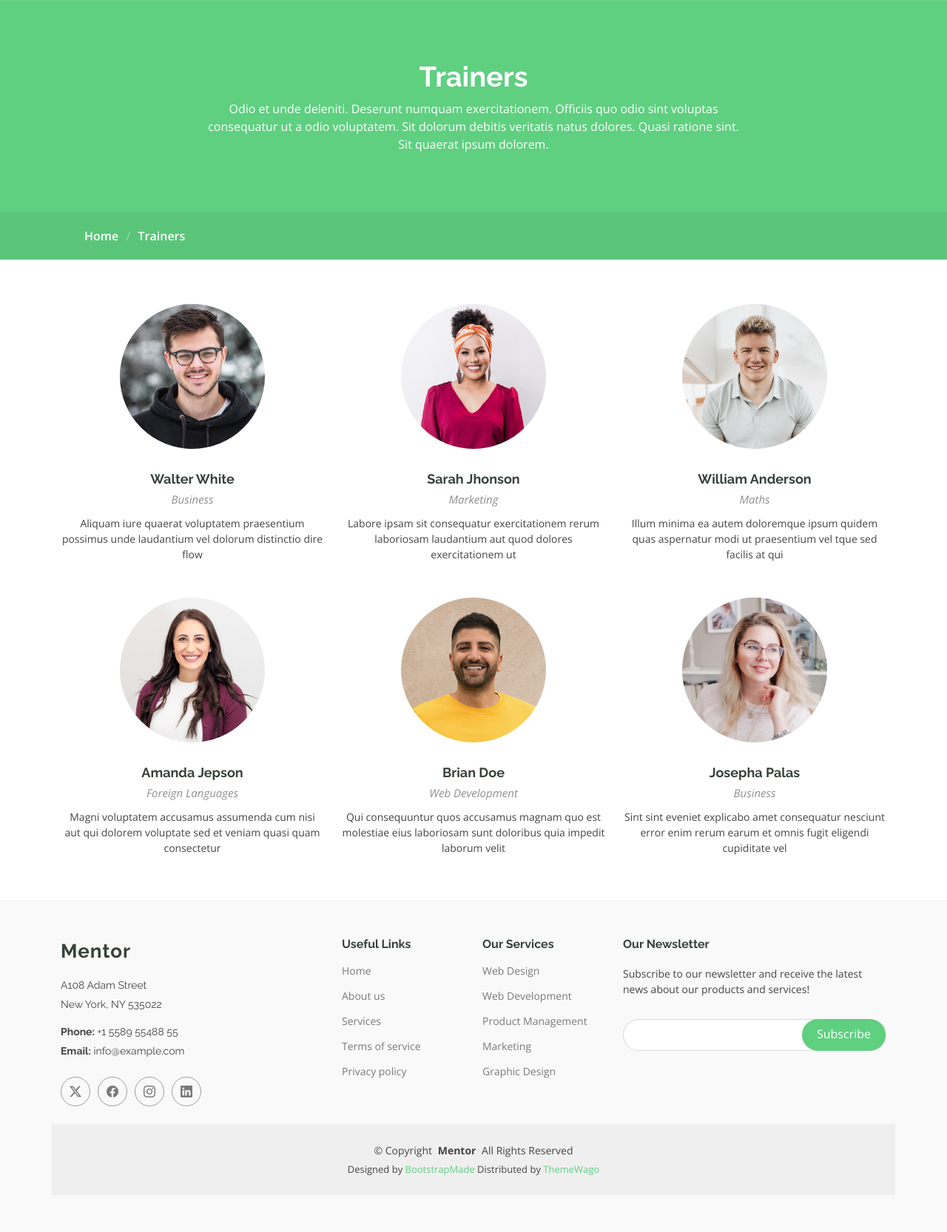
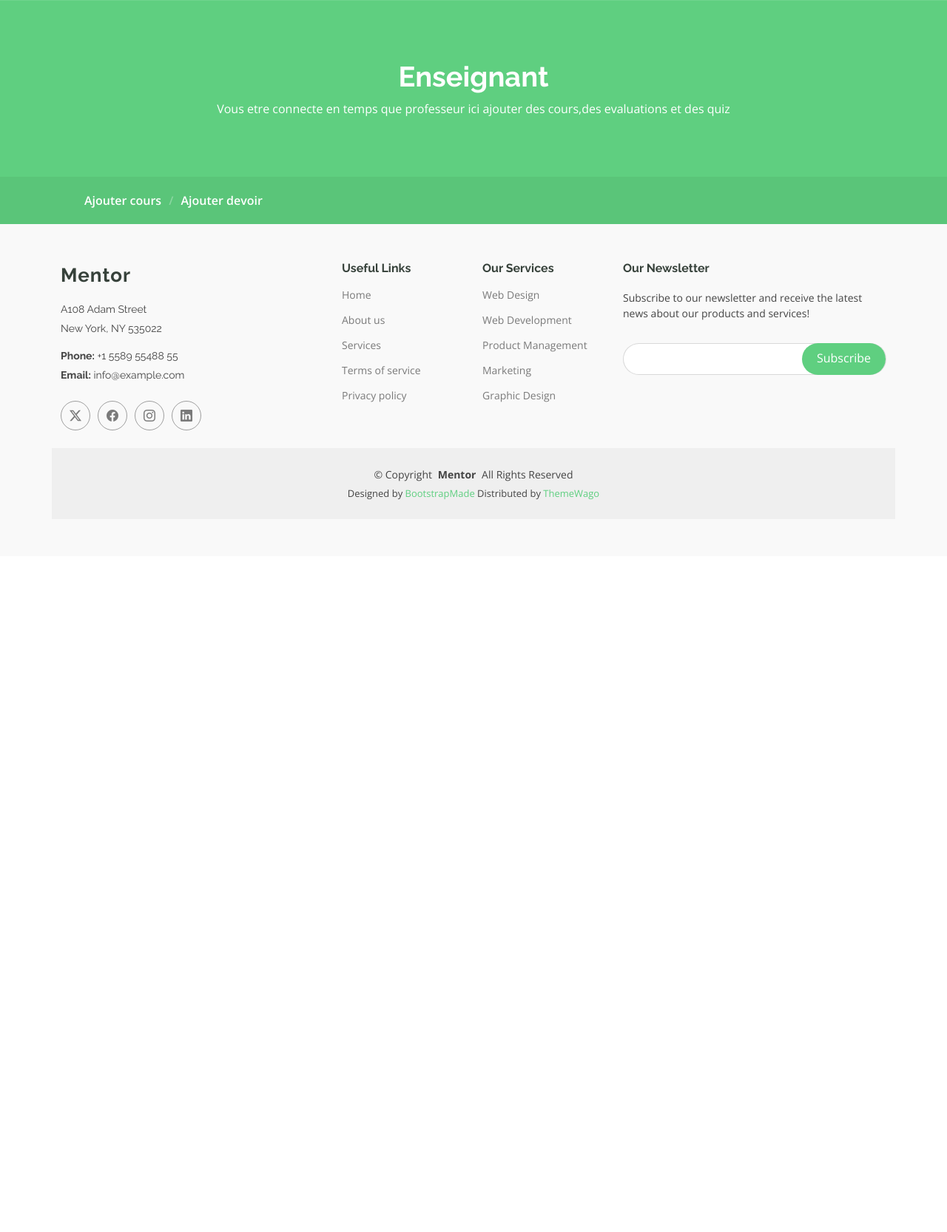
Before and after one commit to EmmanuelTAHI/django_online_school, a Django app: page /trainers/ in a window 1280 px wide. Shown: the part 90-1756 px from the top of the page at 74% size. After the commit the page ends 792 px from the top, so only its background shows below. Run offline with Django 5.2, Linux system fonts and the light colour scheme; some libraries are stand-ins or nearby versions.

Commit message:
Ajoute de professeur

```diff
--- a/projet/online_school/templates/online_school/trainers.html
+++ b/projet/online_school/templates/online_school/trainers.html
@@ -10,8 +10,8 @@
         <div class="container">
           <div class="row d-flex justify-content-center text-center">
             <div class="col-lg-8">
-              <h1>Trainers</h1>
-              <p class="mb-0">Odio et unde deleniti. Deserunt numquam exercitationem. Officiis quo odio sint voluptas consequatur ut a odio voluptatem. Sit dolorum debitis veritatis natus dolores. Quasi ratione sint. Sit quaerat ipsum dolorem.</p>
+              <h1>Enseignant</h1>
+              <p class="mb-0">Vous etre connecte en temps que professeur ici ajouter des cours,des evaluations et des quiz</p>
             </div>
           </div>
         </div>
@@ -19,127 +19,15 @@
       <nav class="breadcrumbs">
         <div class="container">
           <ol>
-            <li><a href="{% url 'index' %}">Home</a></li>
-            <li class="current">Trainers</li>
+            <li><a href="{% url 'ajouter.html' %}">Ajouter cours</a></li>
+            <li><a href="{% url 'ajouter.html' %}">Ajouter devoir</a></li>
+
           </ol>
         </div>
       </nav>
     </div><!-- End Page Title -->
 
-    <!-- Trainers Section -->
-    <section id="trainers" class="section trainers">
-
-      <div class="container">
-
-        <div class="row gy-5">
-
-          <div class="col-lg-4 col-md-6 member" data-aos="fade-up" data-aos-delay="100">
-            <div class="member-img">
-              <img src="{% static 'assets/img/team/team-1.jpg' %}" class="img-fluid" alt="">
-              <div class="social">
-                <a href="#"><i class="bi bi-twitter-x"></i></a>
-                <a href="#"><i class="bi bi-facebook"></i></a>
-                <a href="#"><i class="bi bi-instagram"></i></a>
-                <a href="#"><i class="bi bi-linkedin"></i></a>
-              </div>
-            </div>
-            <div class="member-info text-center">
-              <h4>Walter White</h4>
-              <span>Business</span>
-              <p>Aliquam iure quaerat voluptatem praesentium possimus unde laudantium vel dolorum distinctio dire flow</p>
-            </div>
-          </div><!-- End Team Member -->
-
-          <div class="col-lg-4 col-md-6 member" data-aos="fade-up" data-aos-delay="200">
-            <div class="member-img">
-              <img src="{% static 'assets/img/team/team-2.jpg' %}" class="img-fluid" alt="">
-              <div class="social">
-                <a href="#"><i class="bi bi-twitter-x"></i></a>
-                <a href="#"><i class="bi bi-facebook"></i></a>
-                <a href="#"><i class="bi bi-instagram"></i></a>
-                <a href="#"><i class="bi bi-linkedin"></i></a>
-              </div>
-            </div>
-            <div class="member-info text-center">
-              <h4>Sarah Jhonson</h4>
-              <span>Marketing</span>
-              <p>Labore ipsam sit consequatur exercitationem rerum laboriosam laudantium aut quod dolores exercitationem ut</p>
-            </div>
-          </div><!-- End Team Member -->
-
-          <div class="col-lg-4 col-md-6 member" data-aos="fade-up" data-aos-delay="300">
-            <div class="member-img">
-              <img src="{% static 'assets/img/team/team-3.jpg' %}" class="img-fluid" alt="">
-              <div class="social">
-                <a href="#"><i class="bi bi-twitter-x"></i></a>
-                <a href="#"><i class="bi bi-facebook"></i></a>
-                <a href="#"><i class="bi bi-instagram"></i></a>
-                <a href="#"><i class="bi bi-linkedin"></i></a>
-              </div>
-            </div>
-            <div class="member-info text-center">
-              <h4>William Anderson</h4>
-              <span>Maths</span>
-              <p>Illum minima ea autem doloremque ipsum quidem quas aspernatur modi ut praesentium vel tque sed facilis at qui</p>
-            </div>
-          </div><!-- End Team Member -->
-
-          <div class="col-lg-4 col-md-6 member" data-aos="fade-up" data-aos-delay="400">
-            <div class="member-img">
-              <img src="{% static 'assets/img/team/team-4.jpg' %}" class="img-fluid" alt="">
-              <div class="social">
-                <a href="#"><i class="bi bi-twitter-x"></i></a>
-                <a href="#"><i class="bi bi-facebook"></i></a>
-                <a href="#"><i class="bi bi-instagram"></i></a>
-                <a href="#"><i class="bi bi-linkedin"></i></a>
-              </div>
-            </div>
-            <div class="member-info text-center">
-              <h4>Amanda Jepson</h4>
-              <span>Foreign Languages</span>
-              <p>Magni voluptatem accusamus assumenda cum nisi aut qui dolorem voluptate sed et veniam quasi quam consectetur</p>
-            </div>
-          </div><!-- End Team Member -->
-
-          <div class="col-lg-4 col-md-6 member" data-aos="fade-up" data-aos-delay="500">
-            <div class="member-img">
-              <img src="{% static 'assets/img/team/team-5.jpg' %}" class="img-fluid" alt="">
-              <div class="social">
-                <a href="#"><i class="bi bi-twitter-x"></i></a>
-                <a href="#"><i class="bi bi-facebook"></i></a>
-                <a href="#"><i class="bi bi-instagram"></i></a>
-                <a href="#"><i class="bi bi-linkedin"></i></a>
-              </div>
-            </div>
-            <div class="member-info text-center">
-              <h4>Brian Doe</h4>
-              <span>Web Development<br></span>
-              <p>Qui consequuntur quos accusamus magnam quo est molestiae eius laboriosam sunt doloribus quia impedit laborum velit</p>
-            </div>
-          </div><!-- End Team Member -->
-
-          <div class="col-lg-4 col-md-6 member" data-aos="fade-up" data-aos-delay="600">
-            <div class="member-img">
-              <img src="{% static 'assets/img/team/team-6.jpg' %}" class="img-fluid" alt="">
-              <div class="social">
-                <a href="#"><i class="bi bi-twitter-x"></i></a>
-                <a href="#"><i class="bi bi-facebook"></i></a>
-                <a href="#"><i class="bi bi-instagram"></i></a>
-                <a href="#"><i class="bi bi-linkedin"></i></a>
-              </div>
-            </div>
-            <div class="member-info text-center">
-              <h4>Josepha Palas</h4>
-              <span>Business</span>
-              <p>Sint sint eveniet explicabo amet consequatur nesciunt error enim rerum earum et omnis fugit eligendi cupiditate vel</p>
-            </div>
-          </div><!-- End Team Member -->
-
-        </div>
-
-      </div>
-
-    </section><!-- /Trainers Section -->
+<!-- /Trainers Section -->
 
   </main>
 {% endblock content %}
--- a/projet/online_school/urls.py
+++ b/projet/online_school/urls.py
@@ -4,6 +4,7 @@ from django.urls import path
 from . import views
 from django.contrib.auth import views as auth_views
 from .views import activate_account
+
 
 urlpatterns = [
     path('', views.index, name="index"),
@@ -15,6 +16,9 @@ urlpatterns = [
     path("pricing/", views.pricing, name="pricing"),
     path("starter-page/", views.starter_page, name="starter-page"),
     path("trainers/", views.trainers, name="trainers"),
+    path("ajouter/", views.ajouter, name="ajouter"),
+
+
 
     path("login/", views.connexion, name="login"),
     path("register/", views.inscription, name="register"),
--- a/projet/online_school/views.py
+++ b/projet/online_school/views.py
@@ -133,3 +133,53 @@ def activate_account(request, uidb64, token):
         return redirect("index")
 
     return render(request, "registration/activation_failed.html")  # Page d’erreur
+
+
+from django.shortcuts import render, redirect
+from .models import Cours, Evaluation
+from django.contrib.auth.decorators import login_required
+
+@login_required
+def dashboard_professeur(request):
+    cours_list = Cours.objects.filter(professeur=request.user)
+    context = {
+        'cours_list': cours_list,
+    }
+    return render(request, 'online_school/teacher_dashboard.html', context)
+
+@login_required
+def ajouter_cours(request):
+    if request.method == 'POST':
+        Cours.objects.create(
+            titre=request.POST['titre_cours'],
+            description=request.POST['description'],
+            professeur=request.user
+        )
+        return redirect('dashboard_professeur')
+    return redirect('dashboard_professeur')
+
+@login_required
+def ajouter_devoir(request):
+    if request.method == 'POST':
+        Evaluation.objects.create(
+            titre=request.POST['titre_devoir'],
+            cours_id=request.POST['cours_id'],
+            date_limite=request.POST['date_limite']
+        )
+        return redirect('dashboard_professeur')
+    return redirect('dashboard_professeur')
+
+@login_required
+def ajouter_evaluation(request):
+    if request.method == 'POST':
+        Evaluation.objects.create(
+            titre=request.POST['titre_eval'],
+            cours_id=request.POST['cours_id'],
+            date=request.POST['date_eval'],
+            note_max=request.POST['note_max']
+        )
+        return redirect('dashboard_professeur')
+    return redirect('dashboard_professeur')
+
+def ajouter(request):
+    return(request,'ajouter')
```
Also changed, not shown: projet/online_school/forms.py (+9 -0 lines), projet/online_school/models.py (+14 -23 lines), projet/online_school/templates/online_school/ajouter.html (added, +161 -0 lines), projet/db.sqlite3.
